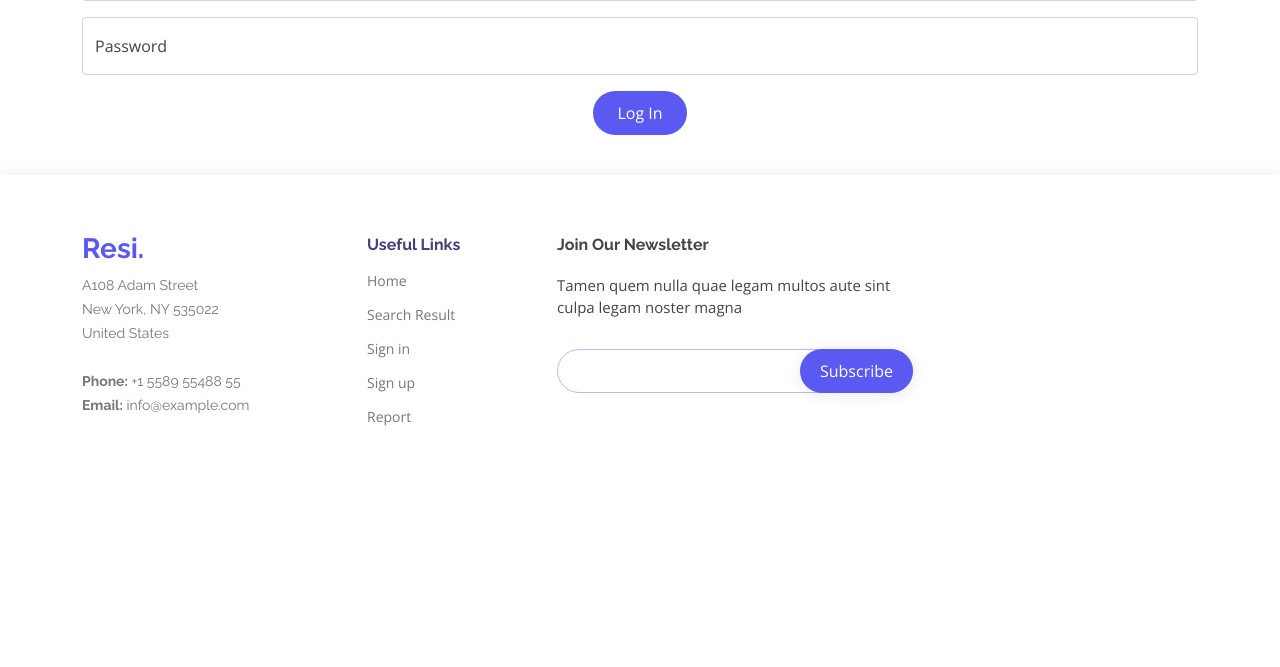
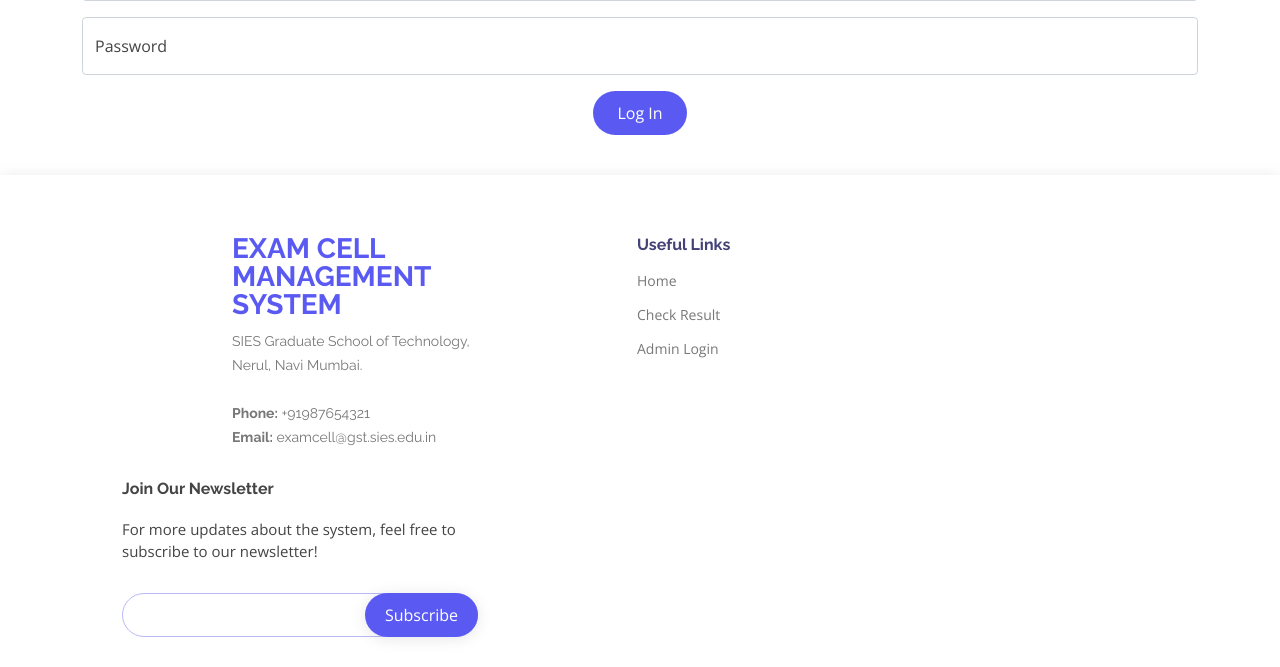
Before and after one commit to OCR-SEM-4-Projet/Server, a Flask app: page / in a window 1280 px wide. Shown: the part 1425-2092 px from the top of the page. Before the commit the page ends 1851 px from the top, so only its background shows below. Run offline with Flask 2, Linux system fonts and the light colour scheme.

Commit message:
Frontend changes

```diff
--- a/static/assets/css/style.css
+++ b/static/assets/css/style.css
@@ -455,6 +455,7 @@ section {
 }
 #footer .footer-top .footer-contact {
   margin-bottom: 30px;
+  margin-left: 150px;
 }
 #footer .footer-top .footer-contact h3 {
   font-size: 28px;
@@ -480,6 +481,7 @@ section {
 }
 #footer .footer-top .footer-links {
   margin-bottom: 30px;
+  margin-left: 120px;
 }
 #footer .footer-top .footer-links ul {
   list-style: none;
@@ -512,6 +514,7 @@ section {
 }
 #footer .footer-newsletter {
   font-size: 15px;
+  margin-left: 40px;
 }
 #footer .footer-newsletter h4 {
   font-size: 16px;
--- a/templates/index.html
+++ b/templates/index.html
@@ -191,13 +191,11 @@
         <div class="row">
 
           <div class="col-lg-3 col-md-6 footer-contact">
-            <h3>Resi.</h3>
+            <h3>EXAM CELL MANAGEMENT SYSTEM</h3>
             <p>
-              A108 Adam Street <br>
-              New York, NY 535022<br>
-              United States <br><br>
-              <strong>Phone:</strong> +1 5589 55488 55<br>
-              <strong>Email:</strong> info@example.com<br>
+              SIES Graduate School of Technology, Nerul, Navi Mumbai.<br><br>
+              <strong>Phone:</strong> +91987654321<br>
+              <strong>Email:</strong> examcell@gst.sies.edu.in<br>
             </p>
           </div>
 
@@ -206,10 +204,10 @@
             <ul>
 
               <li><a class="bx bx-chevron-right " href="#hero">Home</a></li>
-              <li><a class="bx bx-chevron-right" href="#about">Search Result</a></li>
-              <li><a class="bx bx-chevron-right" href="#services">Sign in</a></li>
-              <li><a class="bx bx-chevron-right " href="#portfolio">Sign up</a></li>
-              <li><a class="bx bx-chevron-right" href="#contact">Report</a></li>
+              <li><a class="bx bx-chevron-right" href="#about">Check Result</a></li>
+              <li><a class="bx bx-chevron-right" href="#services">Admin Login</a></li>
+              <!-- <li><a class="bx bx-chevron-right " href="#portfolio">Sign up</a></li> -->
+              <!-- <li><a class="bx bx-chevron-right" href="#contact">Report</a></li> -->
             </ul>
           </div>
 
@@ -217,7 +215,7 @@
 
           <div class="col-lg-4 col-md-6 footer-newsletter">
             <h4>Join Our Newsletter</h4>
-            <p>Tamen quem nulla quae legam multos aute sint culpa legam noster magna</p>
+            <p>For more updates about the system, feel free to subscribe to our newsletter!</p>
             <form action="" method="post">
               <input type="email" name="email"><input type="submit" value="Subscribe">
             </form>
```
